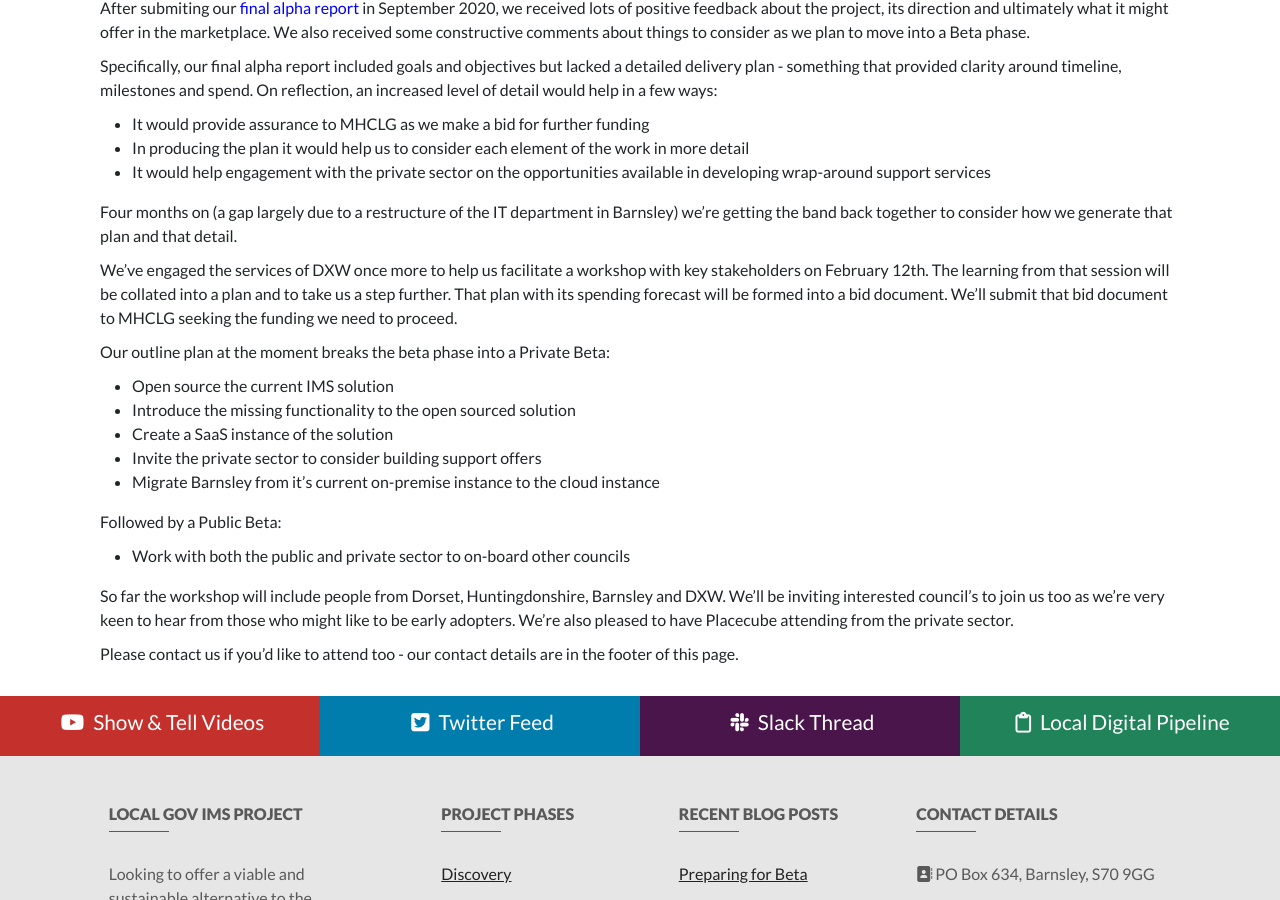
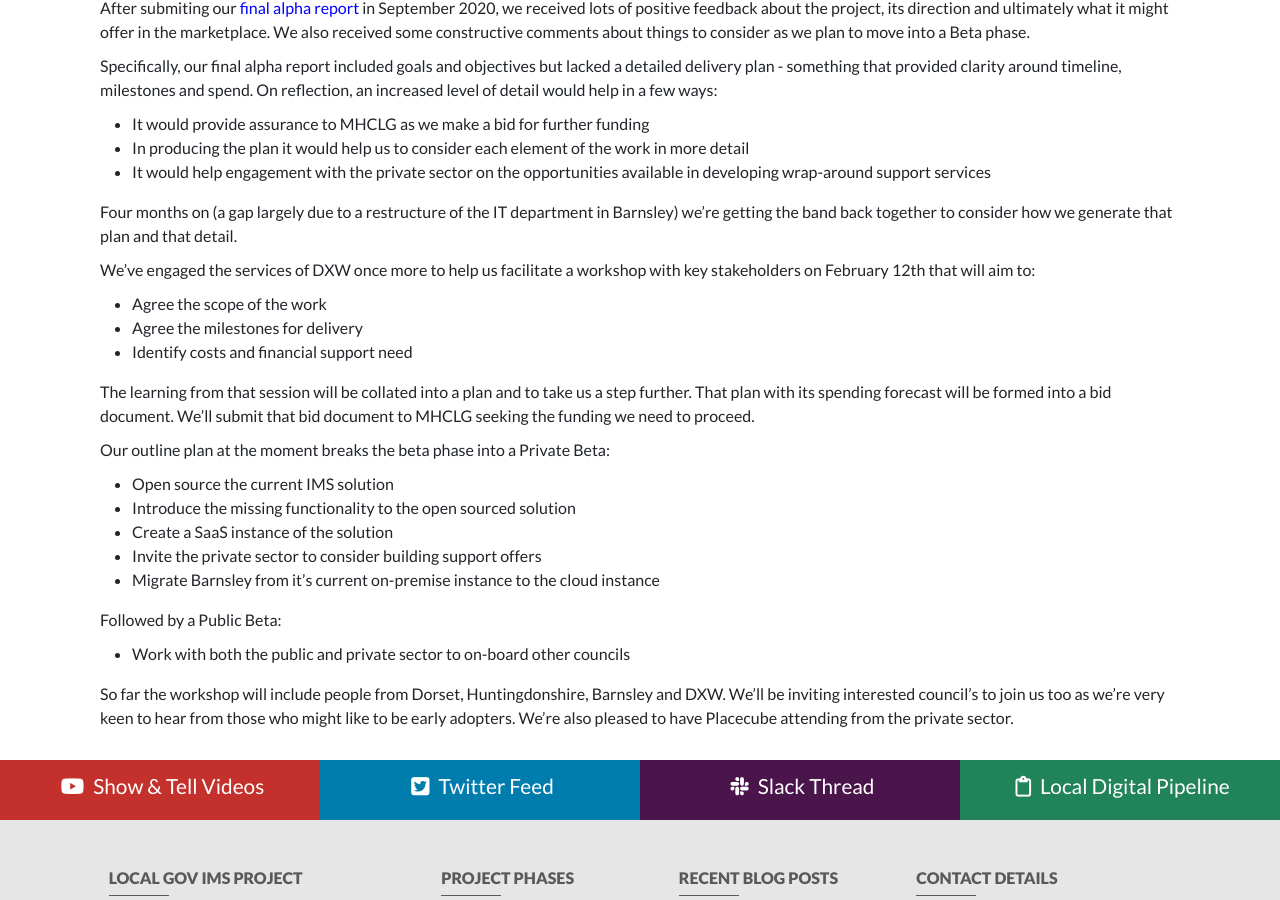
Before and after one commit to BarnsleyCouncil/local-gov-ims-site, a Jekyll site: the page built from _posts/2021-01-29-preparing-for-beta.md, in a window 1280 px wide and 900 px high, scrolled down 602 px. Built offline with Jekyll 4.4.1, drawn with Linux system fonts in a browser that asks for light colours; nearby versions of some CDN libraries; comment, search, counter and statistics services are not loaded.

Commit message:
Added workshop agenda

```diff
--- a/_posts/2021-01-29-preparing-for-beta.md
+++ b/_posts/2021-01-29-preparing-for-beta.md
@@ -16,7 +16,13 @@ Specifically, our final alpha report included goals and objectives but lacked a
 
 Four months on (a gap largely due to a restructure of the IT department in Barnsley) we're getting the band back together to consider how we generate that plan and that detail.
 
-We've engaged the services of DXW once more to help us facilitate a workshop with key stakeholders on February 12th. The learning from that session will be collated into a plan and to take us a step further. That plan with its spending forecast will be formed into a bid document. We'll submit that bid document to MHCLG seeking the funding we need to proceed.
+We've engaged the services of DXW once more to help us facilitate a workshop with key stakeholders on February 12th that will aim to:
+
+* Agree the scope of the work
+* Agree the milestones for delivery
+* Identify costs and financial support need
+
+The learning from that session will be collated into a plan and to take us a step further. That plan with its spending forecast will be formed into a bid document. We'll submit that bid document to MHCLG seeking the funding we need to proceed.
 
 Our outline plan at the moment breaks the beta phase into a Private Beta:
 
@@ -31,5 +37,3 @@ Followed by a Public Beta:
 * Work with both the public and private sector to on-board other councils
 
 So far the workshop will include people from Dorset, Huntingdonshire, Barnsley and DXW. We'll be inviting interested council's to join us too as we're very keen to hear from those who might like to be early adopters. We're also pleased to have Placecube attending from the private sector.
-
-Please contact us if you'd like to attend too - our contact details are in the footer of this page.
```
